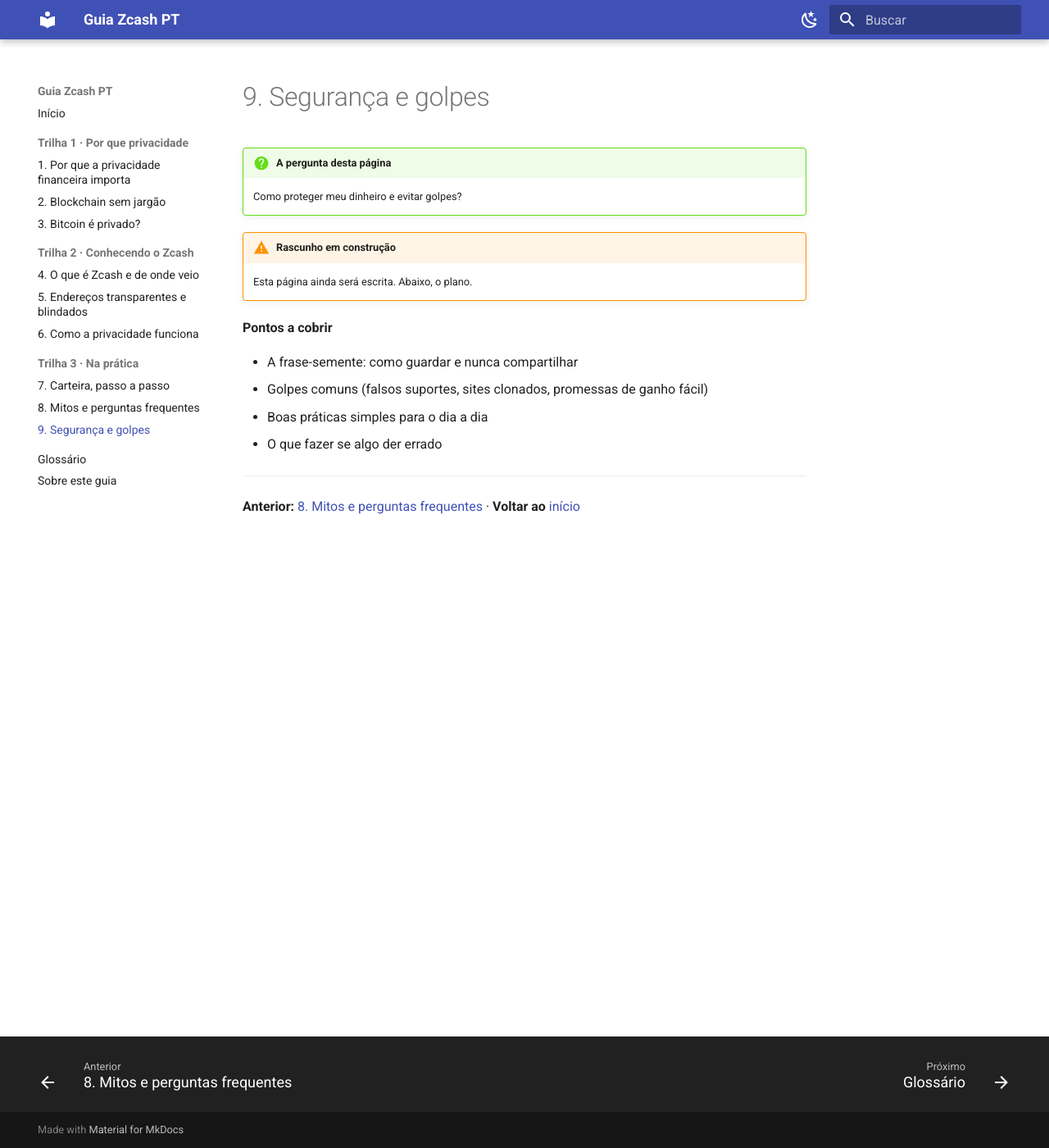
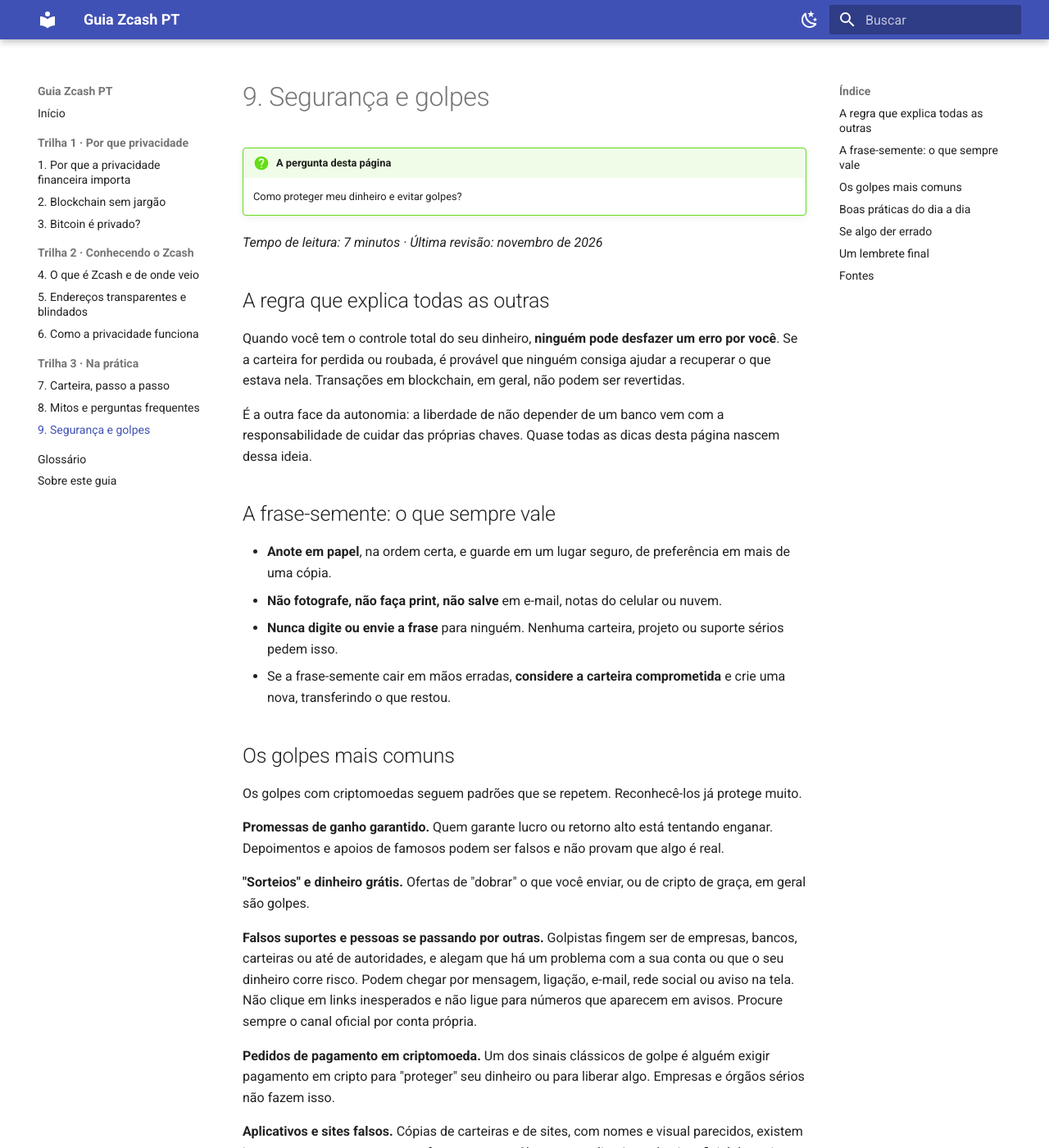
Before and after one commit to AAmanditaX/guia-zcash-pt, an MkDocs documentation site: the page built from docs/trilha-3/09-seguranca.md, in a window 1280 px wide and 1400 px high. Shown: the whole window at 82% size. Built offline with MkDocs 1.6.1 and Material for MkDocs 9.7.7, drawn with Linux system fonts in a browser that asks for light colours; some of the changed text lies outside the part shown.

Commit message:
Enhance security section with detailed guidelines
Expand security guidelines for protecting cryptocurrency assets, including common scams and best practices.

```diff
--- a/docs/trilha-3/09-seguranca.md
+++ b/docs/trilha-3/09-seguranca.md
@@ -3,16 +3,63 @@
 !!! question "A pergunta desta página"
     Como proteger meu dinheiro e evitar golpes?
 
-!!! warning "Rascunho em construção"
-    Esta página ainda será escrita. Abaixo, o plano.
+*Tempo de leitura: 7 minutos · Última revisão: novembro de 2026*
 
-**Pontos a cobrir**
+## A regra que explica todas as outras
 
-- A frase-semente: como guardar e nunca compartilhar
-- Golpes comuns (falsos suportes, sites clonados, promessas de ganho fácil)
-- Boas práticas simples para o dia a dia
-- O que fazer se algo der errado
+Quando você tem o controle total do seu dinheiro, **ninguém pode desfazer um erro por você**. Se a carteira for perdida ou roubada, é provável que ninguém consiga ajudar a recuperar o que estava nela. Transações em blockchain, em geral, não podem ser revertidas.
+
+É a outra face da autonomia: a liberdade de não depender de um banco vem com a responsabilidade de cuidar das próprias chaves. Quase todas as dicas desta página nascem dessa ideia.
+
+## A frase-semente: o que sempre vale
+
+- **Anote em papel**, na ordem certa, e guarde em um lugar seguro, de preferência em mais de uma cópia.
+- **Não fotografe, não faça print, não salve** em e-mail, notas do celular ou nuvem.
+- **Nunca digite ou envie a frase** para ninguém. Nenhuma carteira, projeto ou suporte sérios pedem isso.
+- Se a frase-semente cair em mãos erradas, **considere a carteira comprometida** e crie uma nova, transferindo o que restou.
+
+## Os golpes mais comuns
+
+Os golpes com criptomoedas seguem padrões que se repetem. Reconhecê-los já protege muito.
+
+**Promessas de ganho garantido.** Quem garante lucro ou retorno alto está tentando enganar. Depoimentos e apoios de famosos podem ser falsos e não provam que algo é real.
+
+**"Sorteios" e dinheiro grátis.** Ofertas de "dobrar" o que você enviar, ou de cripto de graça, em geral são golpes.
+
+**Falsos suportes e pessoas se passando por outras.** Golpistas fingem ser de empresas, bancos, carteiras ou até de autoridades, e alegam que há um problema com a sua conta ou que o seu dinheiro corre risco. Podem chegar por mensagem, ligação, e-mail, rede social ou aviso na tela. Não clique em links inesperados e não ligue para números que aparecem em avisos. Procure sempre o canal oficial por conta própria.
+
+**Pedidos de pagamento em criptomoeda.** Um dos sinais clássicos de golpe é alguém exigir pagamento em cripto para "proteger" seu dinheiro ou para liberar algo. Empresas e órgãos sérios não fazem isso.
+
+**Aplicativos e sites falsos.** Cópias de carteiras e de sites, com nomes e visual parecidos, existem justamente para capturar a sua frase-semente. Chegue ao aplicativo pelo site oficial do projeto, confira quem o publica e desconfie de anúncios.
+
+**Golpes que começam como amizade ou romance.** Quando alguém que você conheceu pela internet passa a falar de investimento ou a pedir dinheiro, é sinal de alerta. Não envie valores a quem só conhece online.
+
+**Ameaças.** Mensagens que ameaçam divulgar algo em troca de pagamento em cripto são extorsão. Não pague e procure os canais oficiais de denúncia.
+
+## Boas práticas do dia a dia
+
+- **Baixe só de fontes oficiais** e mantenha a carteira atualizada.
+- **Faça um teste com valor pequeno** antes de movimentar quantias maiores.
+- **Confira o endereço** antes de enviar, pelo início e pelo fim. Uma letra trocada leva o dinheiro para outro lugar.
+- **Proteja o celular**, com bloqueio de tela e atualizações em dia.
+- **Desconfie da urgência.** Golpistas querem que você aja rápido. Pare, respire e confirme por outro canal.
+- **Na dúvida, não envie.** Conversar com alguém de confiança antes é sempre uma boa ideia.
+
+## Se algo der errado
+
+1. **Pare.** Não responda ao golpista nem envie mais valores.
+2. **Mova o que restou** para uma carteira nova, se achar que a frase-semente foi exposta.
+3. **Guarde provas** (mensagens, endereços, comprovantes).
+4. **Procure os canais oficiais de denúncia** do seu país.
+
+## Um lembrete final
+
+Segurança não é paranoia, é hábito. Com poucos cuidados repetidos, como guardar a frase-semente com atenção e confirmar antes de enviar, a maior parte dos riscos fica sob controle.
 
 ---
 
 **Anterior:** [8. Mitos e perguntas frequentes](08-mitos-e-faq.md) · **Voltar ao** [início](../index.md)
+
+## Fontes
+
+- [O que saber sobre criptomoedas e golpes (FTC, órgão de defesa do consumidor dos EUA)](https://consumer.ftc.gov/articles/what-know-about-cryptocurrency-and-scams): padrões de golpe e sinais de alerta.
```
